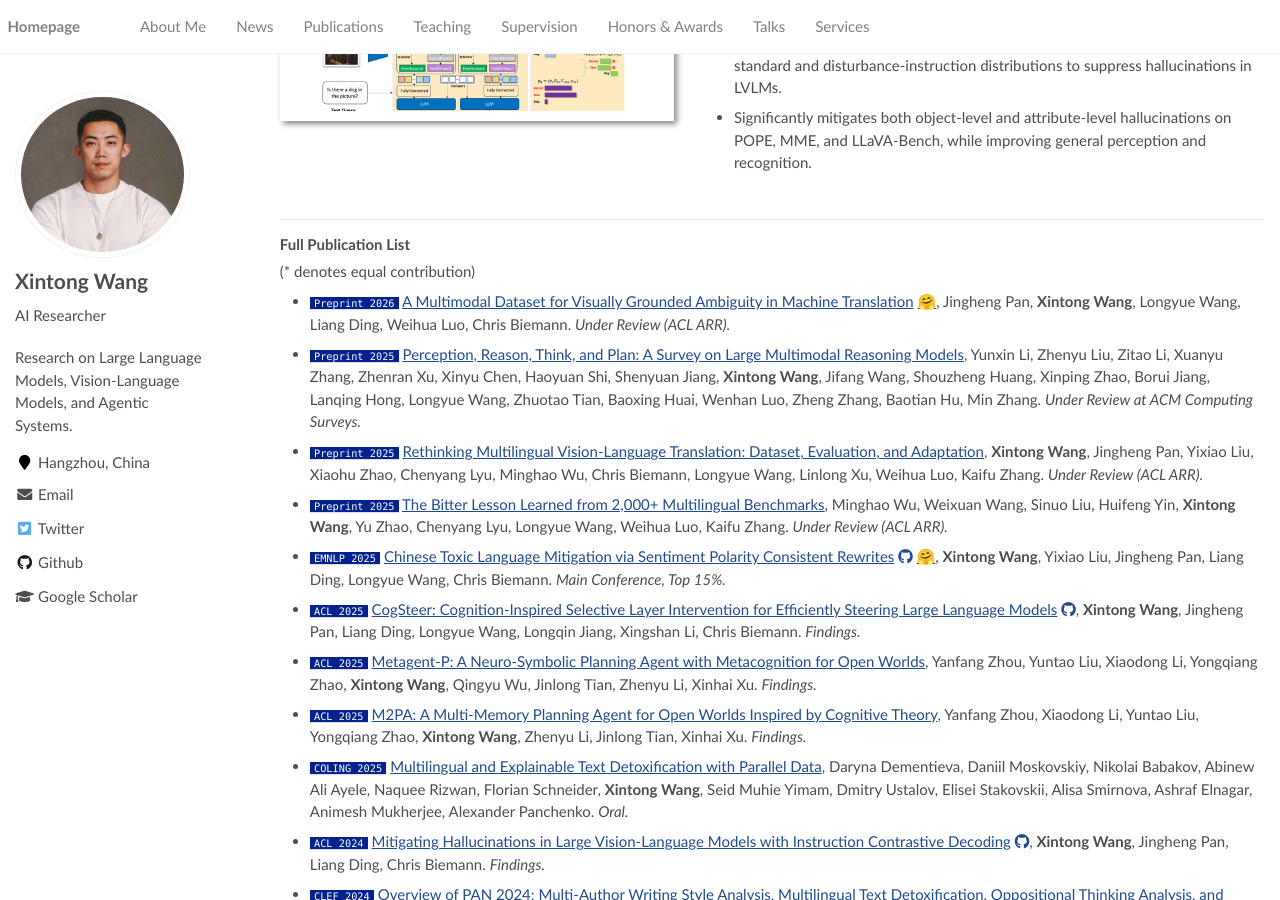
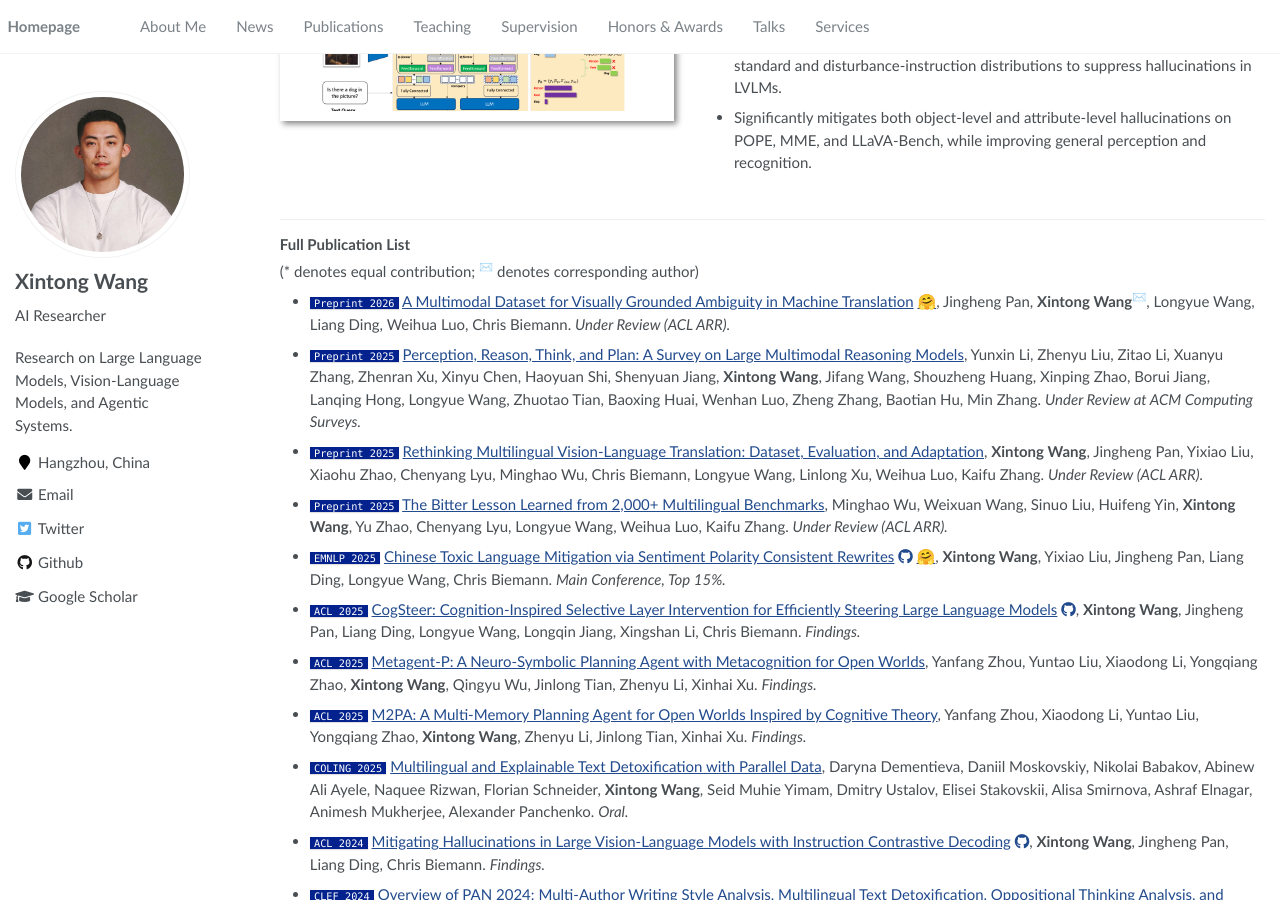
Before and after one commit to Ethanscuter/ethanscuter.github.io, a Jekyll site: the page built from _pages/about.md, in a window 1280 px wide and 900 px high, scrolled down 1699 px. Built offline with Jekyll 4.4.1, drawn with Linux system fonts in a browser that asks for light colours.

Commit message:
Mark corresponding author with envelope superscript

```diff
--- a/_pages/about.md
+++ b/_pages/about.md
@@ -91,9 +91,9 @@ My research focuses on **large language models and agentic systems**, with an em
 
 ### Full Publication List
 
-(\* denotes equal contribution)
+(\* denotes equal contribution; <sup>✉️</sup> denotes corresponding author)
 
-- `Preprint 2026` [A Multimodal Dataset for Visually Grounded Ambiguity in Machine Translation](https://arxiv.org/pdf/2605.02035v1) <a href="https://huggingface.co/datasets/p1k0/visually-dependent-ambiguity" title="Dataset on Hugging Face">🤗</a>, Jingheng Pan, **Xintong Wang**, Longyue Wang, Liang Ding, Weihua Luo, Chris Biemann. *Under Review (ACL ARR).*
+- `Preprint 2026` [A Multimodal Dataset for Visually Grounded Ambiguity in Machine Translation](https://arxiv.org/pdf/2605.02035v1) <a href="https://huggingface.co/datasets/p1k0/visually-dependent-ambiguity" title="Dataset on Hugging Face">🤗</a>, Jingheng Pan, **Xintong Wang**<sup>✉️</sup>, Longyue Wang, Liang Ding, Weihua Luo, Chris Biemann. *Under Review (ACL ARR).*
 - `Preprint 2025` [Perception, Reason, Think, and Plan: A Survey on Large Multimodal Reasoning Models](https://arxiv.org/abs/2505.04921), Yunxin Li, Zhenyu Liu, Zitao Li, Xuanyu Zhang, Zhenran Xu, Xinyu Chen, Haoyuan Shi, Shenyuan Jiang, **Xintong Wang**, Jifang Wang, Shouzheng Huang, Xinping Zhao, Borui Jiang, Lanqing Hong, Longyue Wang, Zhuotao Tian, Baoxing Huai, Wenhan Luo, Zheng Zhang, Baotian Hu, Min Zhang. *Under Review at ACM Computing Surveys.*
 - `Preprint 2025` [Rethinking Multilingual Vision-Language Translation: Dataset, Evaluation, and Adaptation](https://arxiv.org/abs/2510.01918), **Xintong Wang**, Jingheng Pan, Yixiao Liu, Xiaohu Zhao, Chenyang Lyu, Minghao Wu, Chris Biemann, Longyue Wang, Linlong Xu, Weihua Luo, Kaifu Zhang. *Under Review (ACL ARR).*
 - `Preprint 2025` [The Bitter Lesson Learned from 2,000+ Multilingual Benchmarks](https://arxiv.org/abs/2504.15521), Minghao Wu, Weixuan Wang, Sinuo Liu, Huifeng Yin, **Xintong Wang**, Yu Zhao, Chenyang Lyu, Longyue Wang, Weihua Luo, Kaifu Zhang. *Under Review (ACL ARR).*
```
